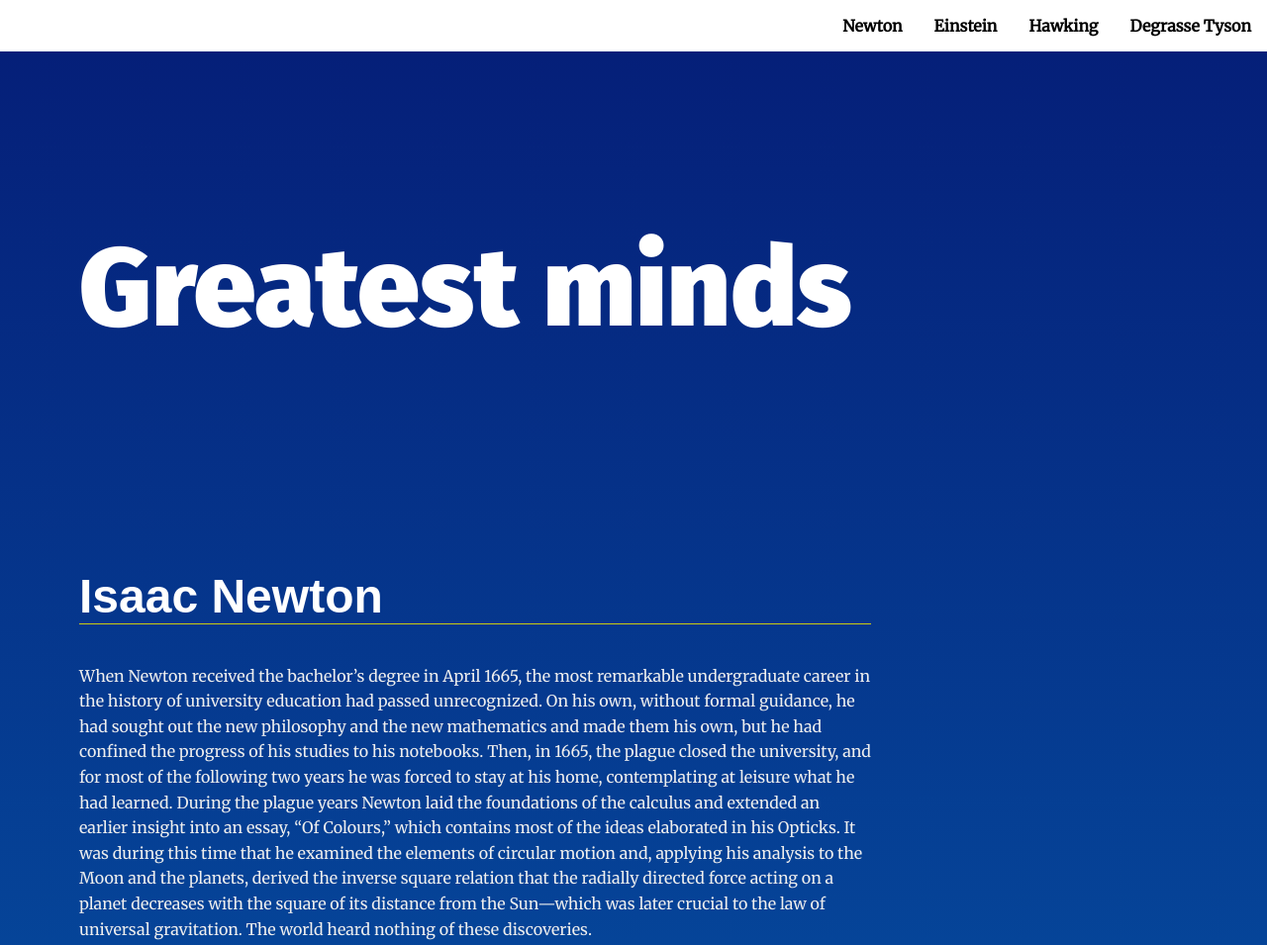
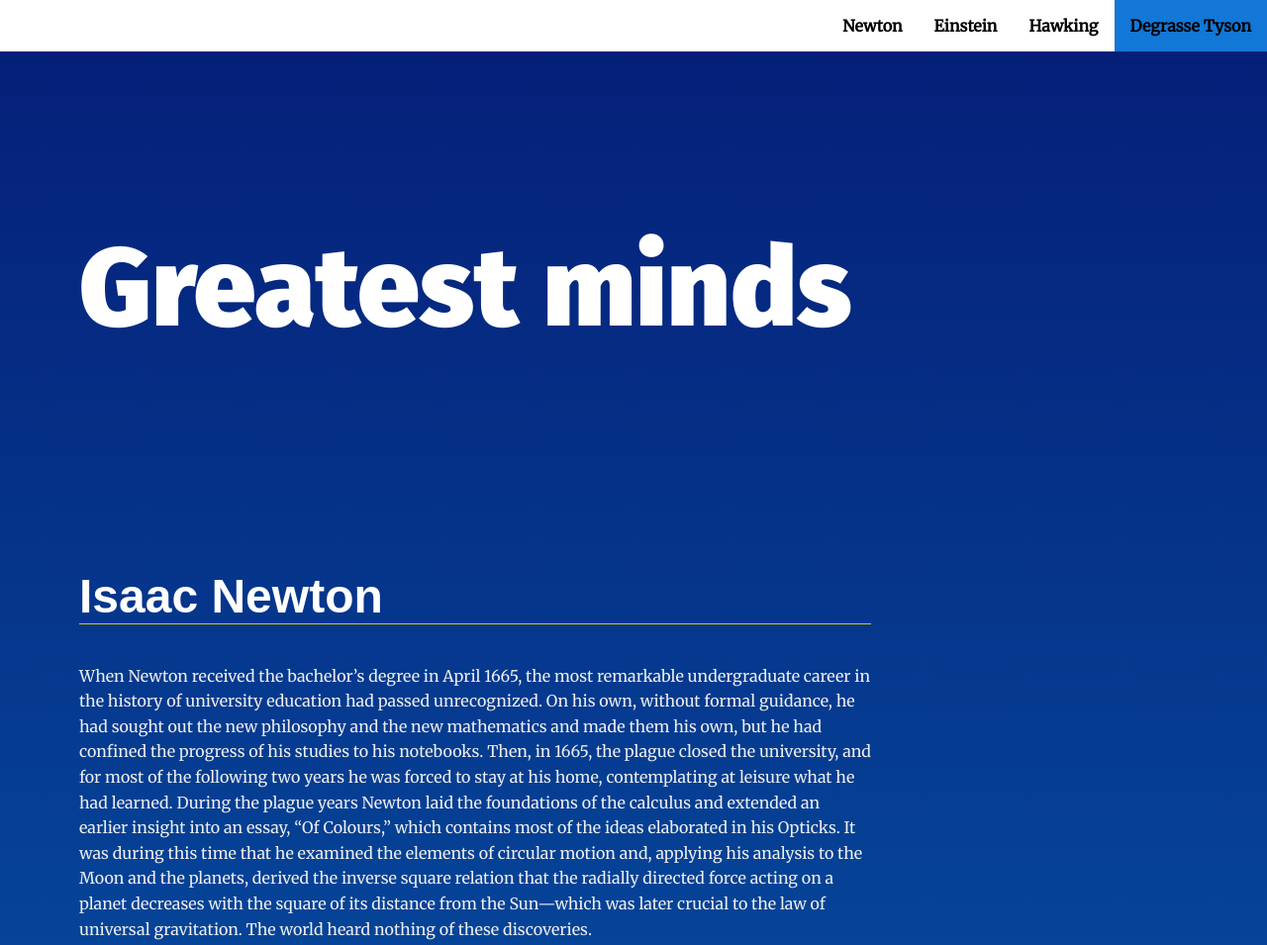
Before and after one commit to ME2Ehab/my-first-landing-page, a plain HTML site: page landing-page/index.html in a window 1280 px wide. Shown: the top 955 px of the page at 99% size. Drawn offline with Linux system fonts and the light colour scheme.

Commit message:
Add files via upload
this is the updated landing page with a new smooth scrolling and so.

```diff
--- a/landing-page/css/styles.css
+++ b/landing-page/css/styles.css
@@ -123,6 +123,7 @@ section {
         max-width: 50em;
         padding: 4em;
     }
+
 }
 
 section:nth-of-type(even) .landing__container {
@@ -223,14 +224,17 @@ section.youractiveclass .landing__container::after {
 		           rotate(-360deg);
 	}
 }
-/** made to overwrite any other class
-@media all and (max-width: 500px){
+/** made to overwrite any other class*/
+@media only screen and (max-width: 600px){
     .navbar__menu .li {
         display: block;
     }
+    a {
+        color: gold; background-color: gray;
+    }
 
-} */
+}
 
 .active {
-    background-color: #333;
+    background-color: rgb(18, 119, 214);
 }
--- a/landing-page/js/app.js
+++ b/landing-page/js/app.js
@@ -22,7 +22,7 @@
 const navSection = document.querySelectorAll('section');//selecting all of the section elements
 const navID= document.getElementById('navbar__list');//getting the navigation bar by ID(like fetching it)
 const fragmentDoc= document.createDocumentFragment();//made a document fragment because it will load in the background and won't be shown(improved performance)
-
+const takeLink = document.querySelectorAll('a');
 
 
 /**explaining the processs : making the navigation bar by a function to execute a block of code by getting a loop for every section got by the query Selector,
@@ -30,9 +30,12 @@ const fragmentDoc= document.createDocumentFragment();//made a document fragment
  * after that we make a href and add a class to the link(anchor) after that we make the list as a parent
  *  and the anchor as the child then the list will be the child of the doc. frag.
  * and lastly we just add the Doc.Frag. as a child of the navigation bar that we fetched by ID.
+ * then we added an event listner which waits till you input a certain thing to execute something
+ * so in my case on click on the section name from the nav bar and after preventing the default action to happen, it scrolls into the section smoothly.
  */
 
-(function makingNavbarList(){ for (const section of navSection){
+(function makingNavbarList(){
+   for (let section of navSection){
     const makeList = document.createElement('li')
     const makeLink = document.createElement('a')
     makeLink.textContent = section.dataset.nav
@@ -41,6 +44,11 @@ const fragmentDoc= document.createDocumentFragment();//made a document fragment
     makeLink.classList.add("menu__link")
     makeList.appendChild(makeLink)
     fragmentDoc.appendChild(makeList)
+
+    makeList.addEventListener("click", function (doIt){
+      doIt.preventDefault();
+      section.scrollIntoView({behavior:"smooth"})
+    })
   }
  })()
 navID.appendChild(fragmentDoc);
@@ -48,56 +56,48 @@ navID.appendChild(fragmentDoc);
 
 
 
+/** here on scroll (found it in w3schools) and the tutor at discourse helped me
+ * so we make a loop that for every section of the section in the navSection query we are gonna do the next
+ * make a viewedpart variable that uses the getboundingclient to tell what the viewer is watching now
+ * and then another variable for the links which gets the list elements
+ *  (the discourse tutor really helped me in this part especially that I was choosing anchor elemnt <a>)
+ * then I made a loop for each (because adding the youractiveclass didn't work in the main loop so I tried to make it like this)
+ * so the prarameter is viewedNow which means what the user is gonna be watching on their screen and
+ *  made an if conditional that if the parameter is in the area of 200 or less and more than the -300
+ * then it would add a new class and if not then it would remove it
+ * (i know the code looks big but I usually fix what I am doing by making a new function just seems easier)
+ * and where if the viewedpart where I  made a variable holding the getboundingclient (but was lazy to change the upper code)
+ *  and I made another loop and then said that it should remove the class active if it was there and then see if the link content is the same as the dataNav
+ * (you can see it in the browser just see the navBar I used it to name the sections in the nvaigation as well) then it would add the class active
+ */
 
 
-//here we made a function just to remove the class (had to change the class name from your-active-class into youractiveclass) because it didn't work with the first name.
-//and it work by fetching the first section and then removing it's class
-(function removeclass(){
-  sectionx= document.getElementById('section1')
-sectionx.classList.remove('youractiveclass');
-})()
+window.onscroll = function () {
+  for (let section of navSection) {
+    const viewdPart = section.getBoundingClientRect();
+    const listed = document.querySelectorAll("li");
+    //line after the decleration of variables
+    navSection.forEach(function(viewedNow){
+      if (viewedNow.getBoundingClientRect().top <= 200 && viewedNow.getBoundingClientRect().top >= -300){
+        viewedNow.classList.add('youractiveclass');
+      }
+      else {
+        viewedNow.classList.remove('youractiveclass');
 
-// Scroll to anchor ID using scrollTO event
-/** made a function that would execute immediatly then added an event listner by the click on the link in nav it would start the event of preventing the default action
- * then it would fetch the href and start without the '#' then making it a constant to recall it faster and then made that by scrolling it would make a smooth scroll..
- * .. toward the section(commented out because it is not working (will work on it later just to meet the rubric requirments first))
- */
-/**(function scrllIt(){
-makeLink.addEventListner('click', (evt) =>{
-  evt.preventDefault();
-const startingSection = document.getElementById(evt.target.getAttribute('href').subString(1));
-  startingSection.scrollIntoView({
-   behavior:'smooth',
-   block: 'center'
-  });
-});
-})()*/
+      }
+    });
+    //line just to know the function (you can say to make it easier to read)
+    if (viewdPart.top > -1000 && viewdPart.top < 300) {
+
+      for (let link of listed) {
+        link.classList.remove("active");
+        if (link.textContent === section.getAttribute("data-nav")) {
+          link.classList.add("active");
+        }
+      }
+    }
+  }
+};
 
 
-
-//here is the function of responsive burger nav (found it in w3schools but will work on it later)
-/**(function burgerMenu(){
-
-})()*/
-
-/** here on scroll (found it in w3schools)
- * we make a function with a parameter called (viewed now) like what is on the screen so after a test it came as 150 and -400 for me
- * so As the webinar stated we remove all classes just the function up there and then we make that by scrolling this function would work and should have a conditional
- * so in case that thing is more or equal than -500 in the view and at the same time it is less or equal than 100 then it would add the yourActiveClass
- * ps. there is gap between Albert Einstein and stephen hawking where the class isn't active even after several tests and change in numbers.
- * the list doesn't work for some reason so I commented it out till I fix it.
- */
-window.onscroll = function() {
-  navSection.forEach(function(viewedNow){
-    //const fetchNavList = document.querySelectorAll('li');
-    if (viewedNow.getBoundingClientRect().top <= 100 && viewedNow.getBoundingClientRect().top >= -500){
-      viewedNow.classList.add('youractiveclass');
-     // fetchNavList.classList.add('active');
-    }
-    else {
-      viewedNow.classList.remove('youractiveclass');
-     // fetchNavList.classList.remove('active');
-    }
-  });
-}
 //all of my sources are in the Read ME
```
Also changed, not shown: 1 other file.
